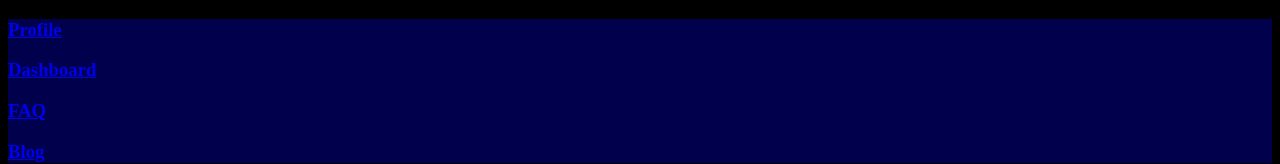
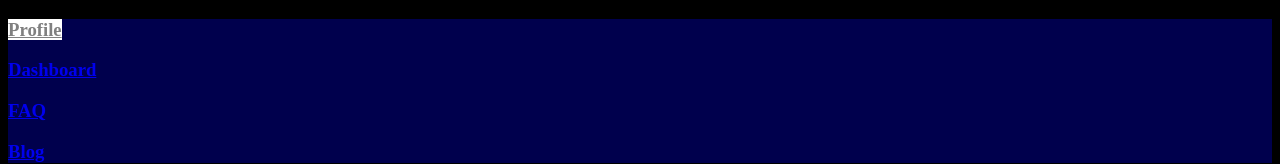
Before and after one commit to Silver-Lyonhardt/Silver-Lyonhardt.github.io, a plain HTML site: page Index.html in a window 1280 px wide. In both pictures the pointer is over the link "Profile". Shown: the top 164 px of the page. Drawn offline with Linux system fonts and the light colour scheme.

Commit message:
Update body.css

```diff
--- a/body.css
+++ b/body.css
@@ -1,10 +1,15 @@
 body{
     background-color: black;
-    color: white;
+    color:white;
 }
 
 a:visited {
-    color: lightblue;
+    color:lightblue;
+}
+
+a:hover {
+    color:gray;
+    background-color:white;
 }
 
 .Navbar {
```
